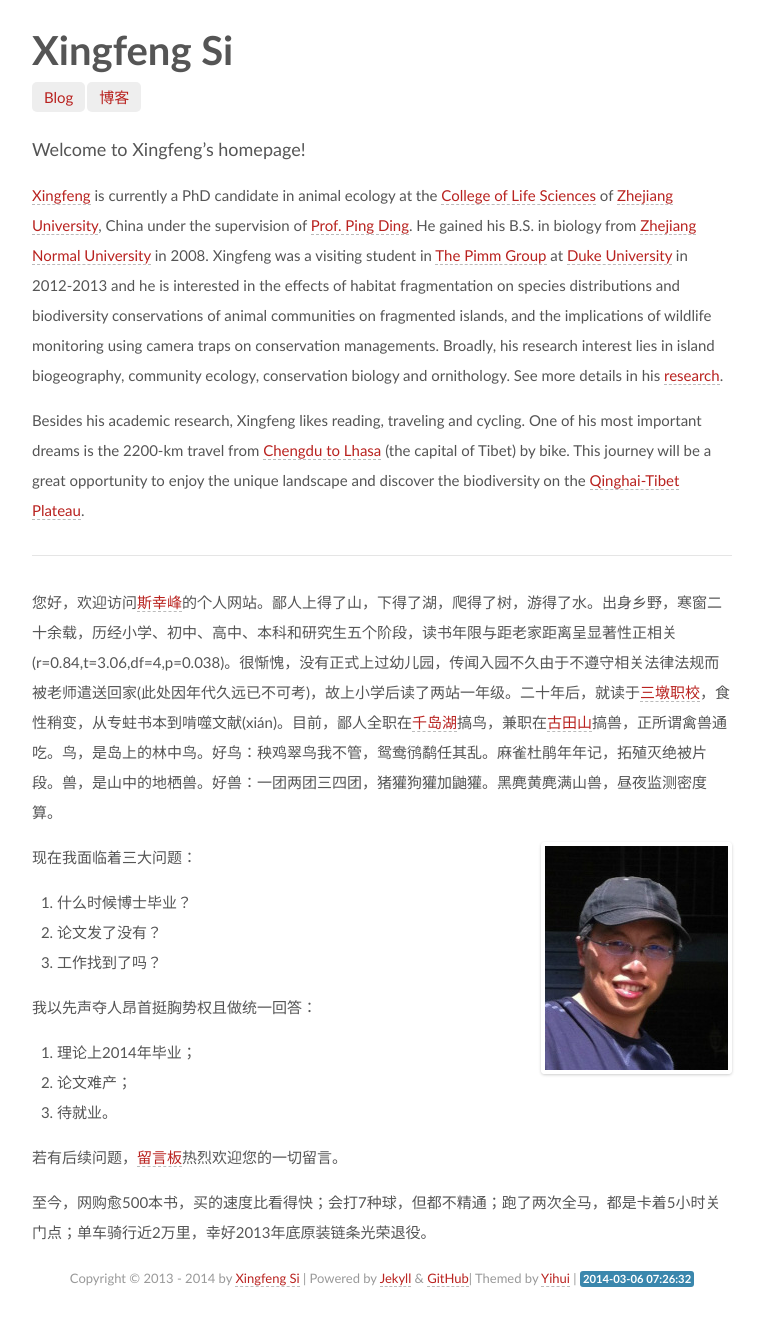
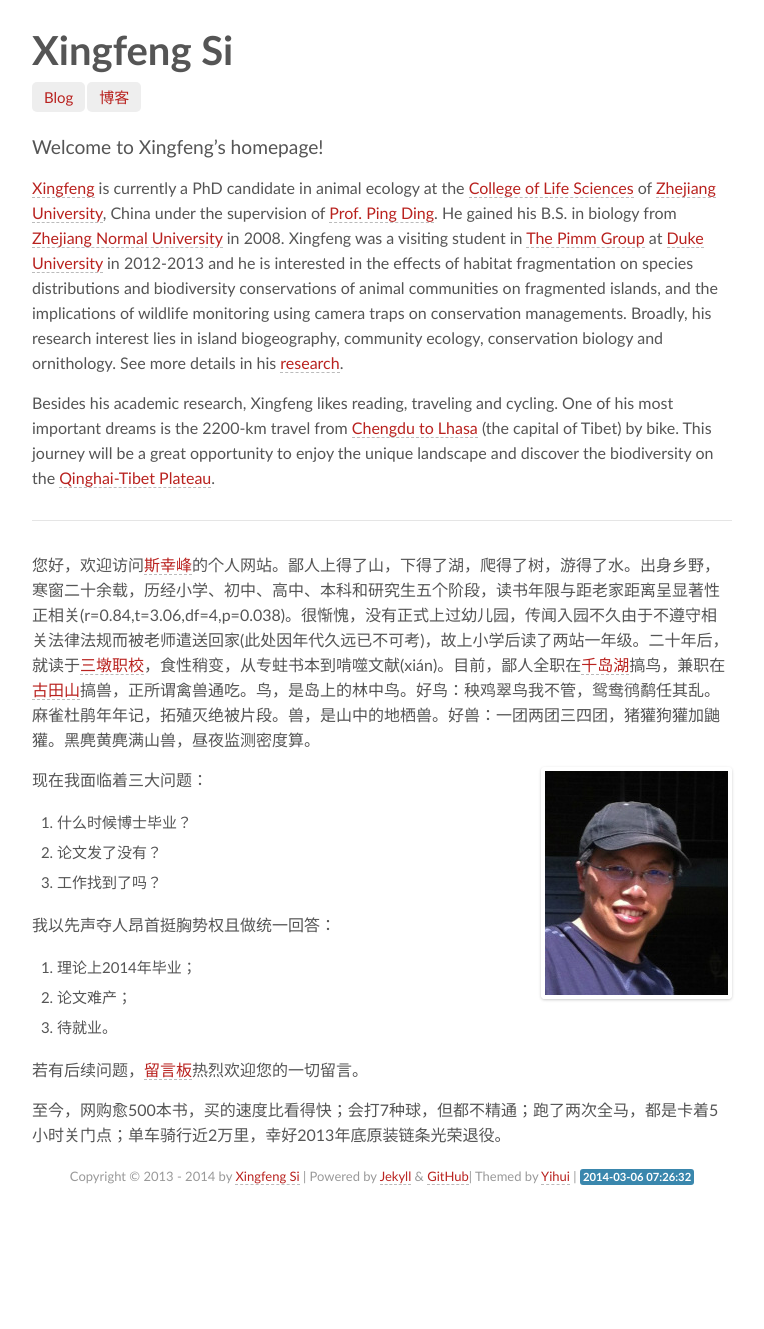
Before and after one commit to sixf/sixf.github.io, a Jekyll site: the page built from index.md, in a window 1280 px wide. Shown: the whole page, without its empty margins (258-1022 px from the left). Built offline with Jekyll 4.4.1, drawn with Linux system fonts in a browser that asks for light colours; some web fonts are replaced; Markdown is read by kramdown in place of the engine named in the settings; after the commit the page ends 1224 px from its top, so only the background shows below that.

Commit message:
larger font-size;smaller line height

```diff
--- a/media/css/home.css
+++ b/media/css/home.css
@@ -82,8 +82,8 @@ width:700px;
 }
 
 p {
-font-size:15px;
-line-height:30px;
+font-size:16px;
+line-height:25px;
 color:#555;
 margin:0 0 15px;
 }
```
